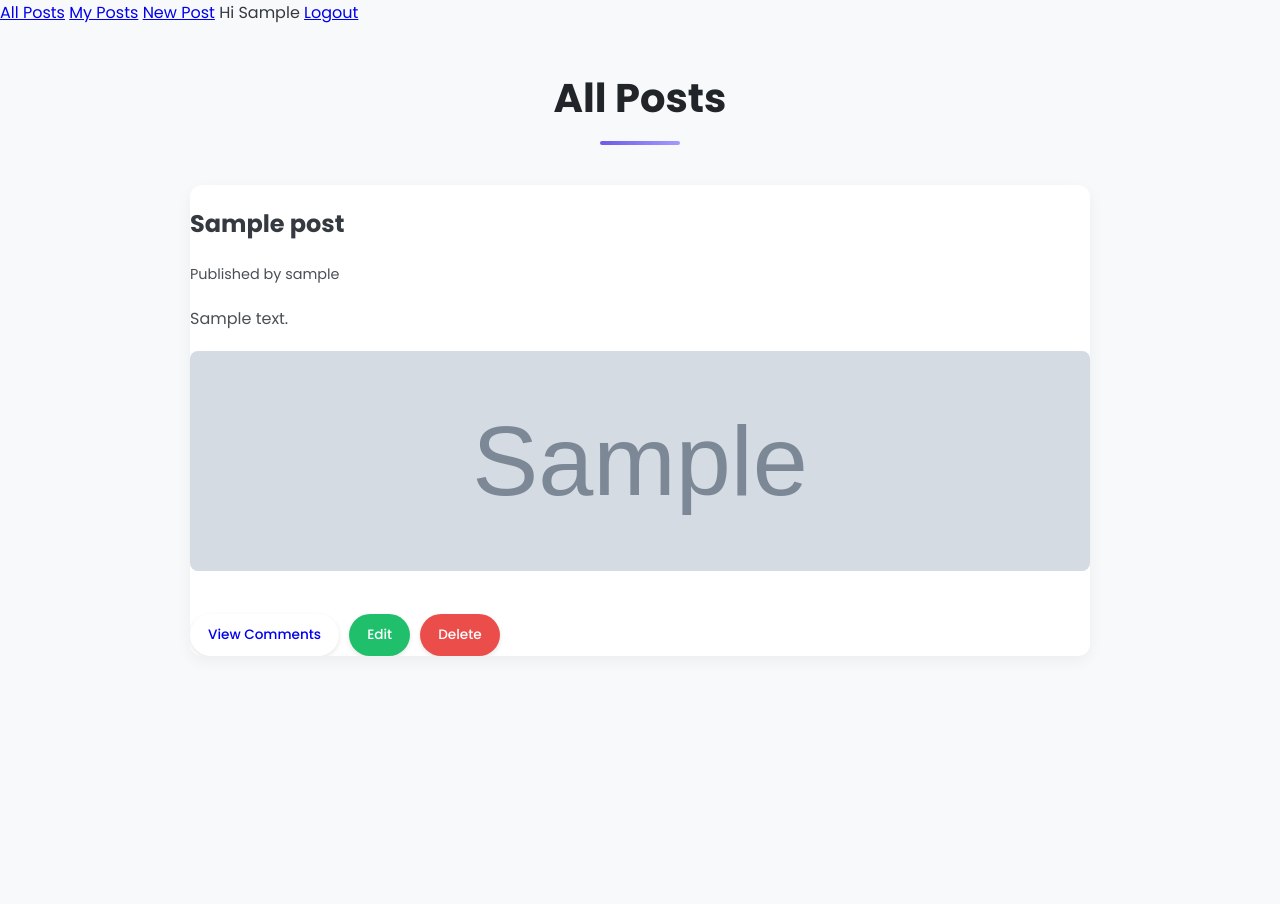
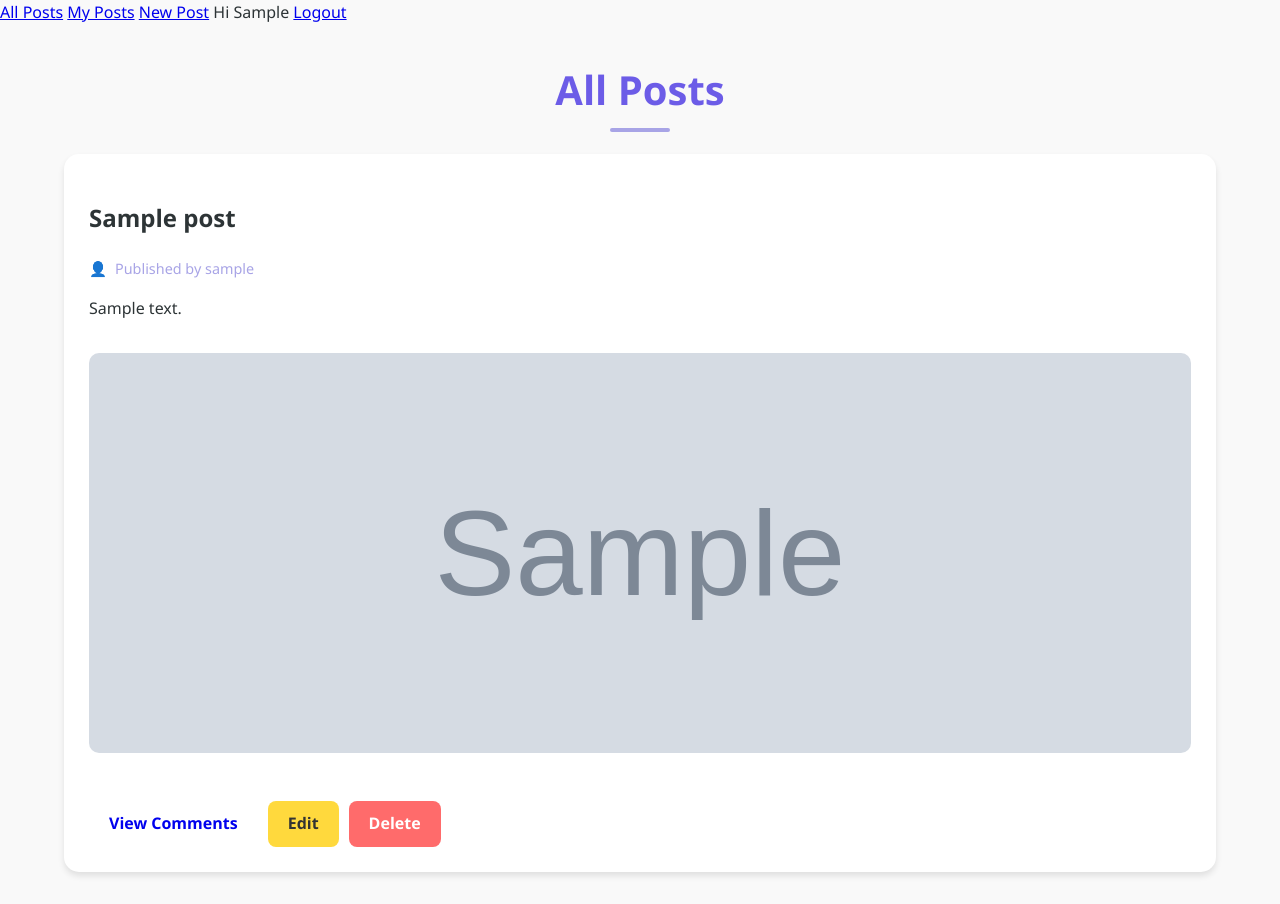
Before and after one commit to VienVien123/ptud-gk-de-1, a Django app: page / in a window 1280 px wide. Before the commit the page ends 656 px from the top, so only its background shows below. Run offline with Django 5.2, Linux system fonts and the light colour scheme; a user stored in the database is signed in; tables that the repository leaves empty hold one stand-in row (values such as "Sample post"); grey boxes marked "Sample" are stand-in pictures.

Commit message:
edit readme.md

```diff
--- a/static/css/home.css
+++ b/static/css/home.css
@@ -1,223 +1,168 @@
-/* Modern Blog Post Styling */
-@import url('https://fonts.googleapis.com/css2?family=Poppins:wght@300;400;500;600;700&display=swap');
+/* Modern Blog Theme */
+:root {
+    --primary-color: #6c5ce7;
+    --secondary-color: #a8a4e6;
+    --text-color: #2d3436;
+    --background-color: #f9f9f9;
+    --card-color: #ffffff;
+    --shadow: 0 4px 6px rgba(0, 0, 0, 0.1);
+    --transition: all 0.3s ease;
+}
 
 body {
-  font-family: 'Poppins', sans-serif;
+    font-family: 'Segoe UI', system-ui, -apple-system, sans-serif;
     margin: 0;
     padding: 0;
-  background-color: #f8f9fa;
-  color: #343a40;
+    background-color: var(--background-color);
+    color: var(--text-color);
     line-height: 1.6;
 }
 
-/* Main container */
 .container {
-  max-width: 900px;
-  margin: 40px auto;
+    max-width: 1200px;
+    width: 90%;
+    margin: 2rem auto;
     padding: 0 20px;
 }
 
-/* Page title */
 .title {
     font-size: 2.5rem;
     font-weight: 700;
-  color: #212529;
-  margin-bottom: 40px;
     text-align: center;
+    color: var(--primary-color);
+    margin-bottom: 2rem;
     position: relative;
-  padding-bottom: 15px;
 }
 
 .title::after {
     content: '';
     position: absolute;
-  bottom: 0;
+    bottom: -10px;
     left: 50%;
     transform: translateX(-50%);
-  width: 80px;
+    width: 60px;
     height: 4px;
-  background: linear-gradient(90deg, #6c5ce7, #a29bfe);
+    background-color: var(--secondary-color);
     border-radius: 2px;
 }
 
-/* Post grid layout */
-.posts-grid {
-  display: grid;
-  grid-template-columns: 1fr;
-  gap: 30px;
-}
-
-/* Post card */
 .post {
-  background: white;
-  border-radius: 12px;
-  overflow: hidden;
-  transition: transform 0.3s ease, box-shadow 0.3s ease;
-  box-shadow: 0 5px 15px rgba(0, 0, 0, 0.05);
-  position: relative;
+    background: var(--card-color);
+    border-radius: 15px;
+    padding: 25px;
+    margin-bottom: 30px;
+    box-shadow: var(--shadow);
+    transition: var(--transition);
 }
 
 .post:hover {
     transform: translateY(-5px);
-  box-shadow: 0 10px 25px rgba(0, 0, 0, 0.1);
+    box-shadow: 0 6px 12px rgba(0, 0, 0, 0.15);
 }
 
-.post-content {
-  padding: 25px;
+.author {
+    color: var(--secondary-color);
+    font-size: 0.9rem;
+    font-weight: 500;
+    margin-bottom: 1rem;
+    display: flex;
+    align-items: center;
 }
 
-/* Post title */
-.post h3 {
-  font-size: 1.5rem;
-  font-weight: 600;
-  margin-top: 0;
-  margin-bottom: 10px;
-  color: #212529;
+.author::before {
+    content: '👤';
+    margin-right: 8px;
 }
 
-/* Author info */
-.author {
-  display: flex;
-  align-items: center;
-  margin-bottom: 15px;
-  font-size: 0.9rem;
-  color: #6c757d;
+.post-image {
+    width: 100%;
+    height: 400px;
+    object-fit: cover;
+    border-radius: 10px;
+    margin: 1rem 0;
+    transition: var(--transition);
 }
 
-.author-avatar {
-  width: 30px;
-  height: 30px;
-  border-radius: 50%;
-  background-color: #e9ecef;
-  margin-right: 10px;
-  display: flex;
-  align-items: center;
-  justify-content: center;
-  font-weight: 600;
-  color: #6c5ce7;
+.post-image:hover {
+    transform: scale(1.02);
 }
 
-/* Post text */
-.post p {
-  margin-bottom: 20px;
-  color: #495057;
-}
-
-/* Post image */
-.post-image {
-  width: 100%;
-  height: 220px;
-  object-fit: cover;
-  border-radius: 8px;
-  margin-bottom: 15px;
-}
-
-/* Buttons container */
 .buttons {
     display: flex;
     gap: 10px;
-  margin-top: 20px;
+    margin-top: 1.5rem;
 }
 
-/* Button styling */
 .btn {
-  padding: 10px 18px;
-  border-radius: 50px;
-  font-size: 0.85rem;
-  font-weight: 500;
+    padding: 10px 20px;
+    border-radius: 8px;
+    font-weight: 600;
     text-decoration: none;
+    transition: var(--transition);
+    border: none;
+    cursor: pointer;
     display: inline-flex;
     align-items: center;
     justify-content: center;
-  transition: all 0.3s ease;
-  border: none;
-  cursor: pointer;
-  box-shadow: 0 2px 5px rgba(0, 0, 0, 0.1);
 }
 
-/* View comments button */
-.btn-view {
-  background-color: #6c5ce7;
-  color: white;
+.btn:hover {
+    transform: translateY(-2px);
 }
 
-.btn-view:hover {
-  background-color: #5649c0;
-  box-shadow: 0 4px 8px rgba(108, 92, 231, 0.3);
-}
-
-/* Edit button */
 .edit {
-  background-color: #20bf6b;
-  color: white;
+    background-color: #ffd93d;
+    color: #333;
 }
 
 .edit:hover {
-  background-color: #1aa059;
-  box-shadow: 0 4px 8px rgba(32, 191, 107, 0.3);
+    background-color: #ffc93d;
 }
 
-/* Delete button */
 .delete {
-  background-color: #eb4d4b;
+    background-color: #ff6b6b;
     color: white;
 }
 
 .delete:hover {
-  background-color: #d44240;
-  box-shadow: 0 4px 8px rgba(235, 77, 75, 0.3);
+    background-color: #ff5252;
 }
 
-/* Empty state */
 .no-posts {
     text-align: center;
-  padding: 50px 0;
-  color: #6c757d;
+    padding: 3rem;
+    color: var(--secondary-color);
     font-size: 1.2rem;
+    background: var(--card-color);
+    border-radius: 15px;
+    box-shadow: var(--shadow);
 }
 
-/* Post metadata */
-.post-meta {
-  display: flex;
-  justify-content: space-between;
-  font-size: 0.85rem;
-  color: #6c757d;
-  margin-bottom: 15px;
-  padding-bottom: 15px;
-  border-bottom: 1px solid #e9ecef;
-}
-
-.post-date {
-  display: flex;
-  align-items: center;
-}
-
-/* Responsive design */
-@media (min-width: 768px) {
-  .posts-grid {
-    grid-template-columns: repeat(2, 1fr);
-  }
-}
-
-@media (max-width: 767px) {
+/* Responsive Design */
+@media (max-width: 768px) {
     .container {
-    margin: 20px auto;
+        width: 95%;
     }
 
     .title {
         font-size: 2rem;
-    margin-bottom: 25px;
-  }
-
-  .post-content {
-    padding: 20px;
-  }
-
-  .post h3 {
-    font-size: 1.3rem;
     }
 
     .post-image {
-    height: 180px;
+        height: 300px;
     }
 }
+
+@media (max-width: 480px) {
+    .post {
+        padding: 15px;
+    }
+
+    .buttons {
+        flex-direction: column;
+    }
+
+    .btn {
+        width: 100%;
+    }
+}
```
Also changed, not shown: readme.md. Lines whose indentation alone changed are shown as unchanged.
